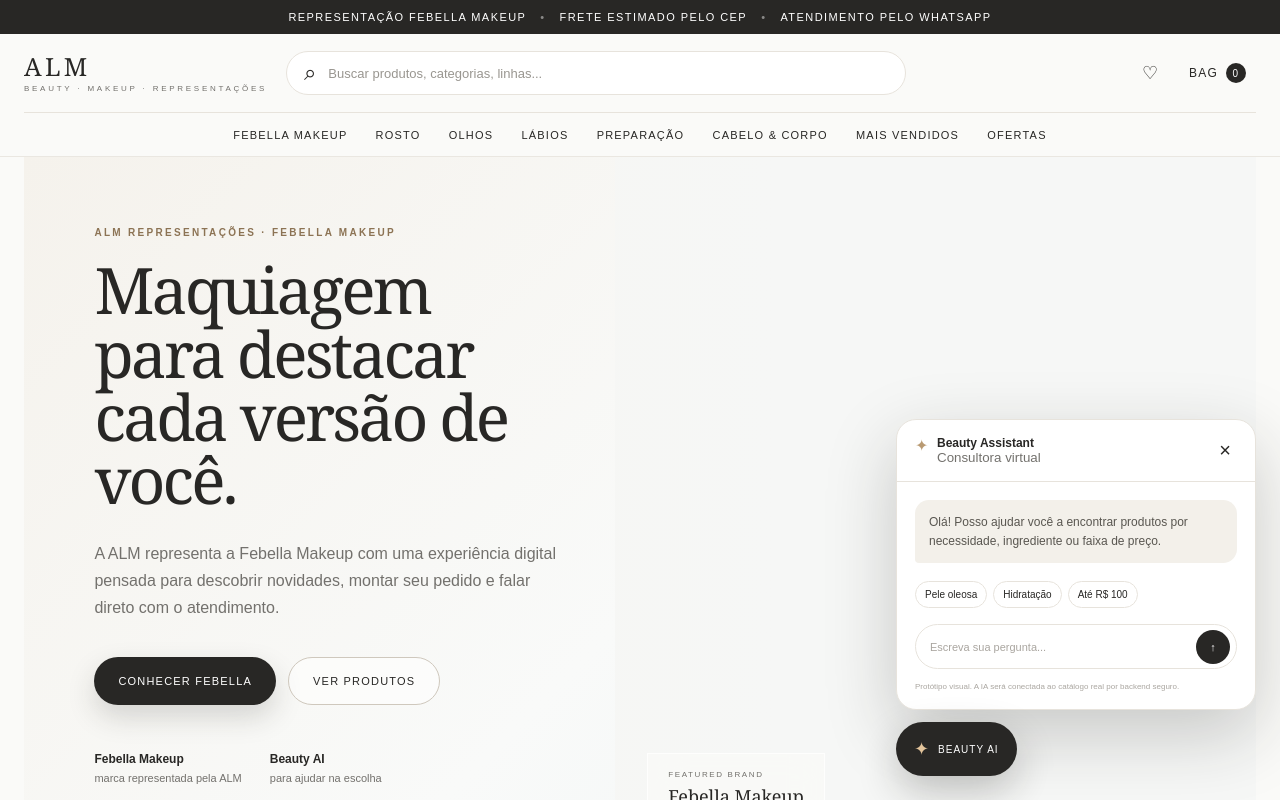
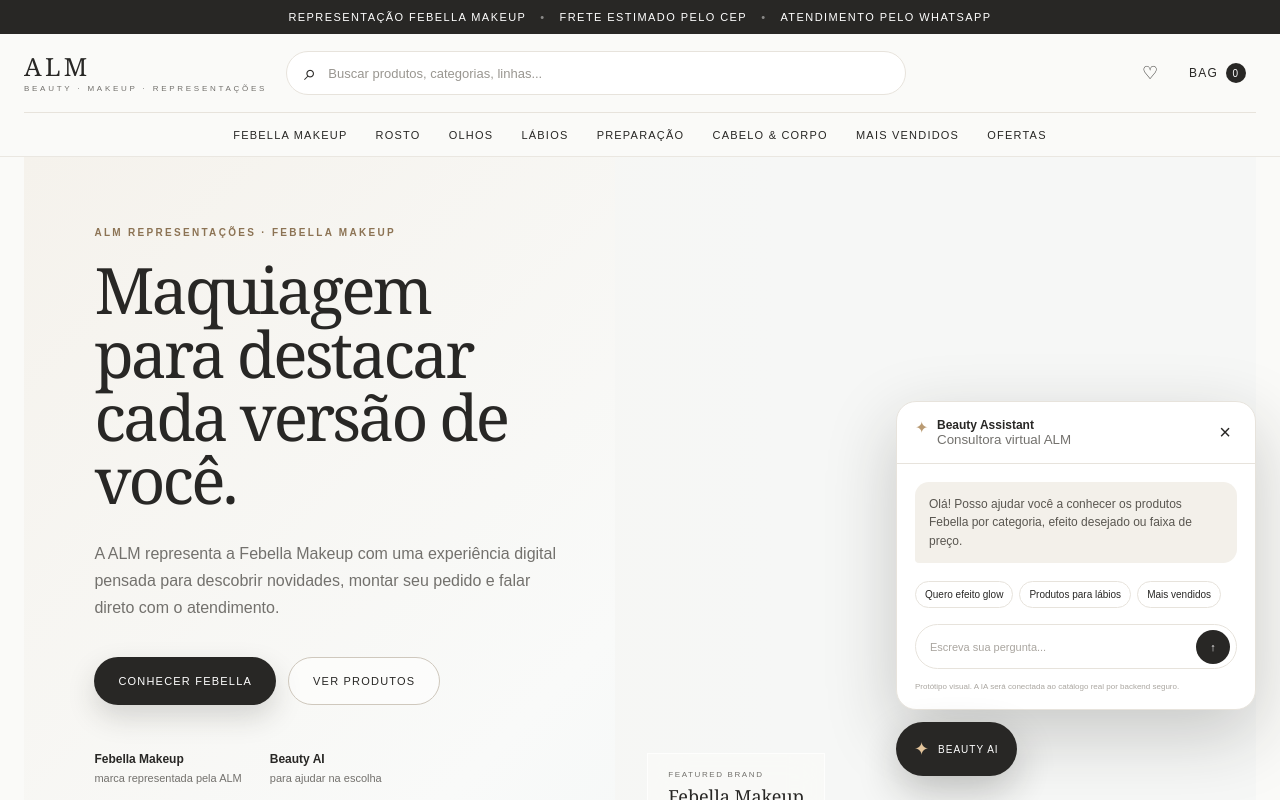
Before and after one commit to FerisReptilium/Alm-representa-es, a Next.js app: page / in a window 1280 px wide. Both pictures are taken after a click on the button "Abrir Beauty Assistant". Shown: the top 800 px of the page. Built offline with nearby package versions, Linux system fonts and the light colour scheme.

Commit message:
feat: align Beauty Assistant copy with Febella catalog

```diff
--- a/components/ai-assistant.tsx
+++ b/components/ai-assistant.tsx
@@ -10,11 +10,11 @@
       {open && (
         <div className="aiPanel" role="dialog" aria-label="Beauty Assistant">
           <div className="aiPanelHead">
-            <div><span className="aiSpark">✦</span><strong>Beauty Assistant</strong><small>Consultora virtual</small></div>
+            <div><span className="aiSpark">✦</span><strong>Beauty Assistant</strong><small>Consultora virtual ALM</small></div>
             <button onClick={() => setOpen(false)} aria-label="Fechar assistente">×</button>
           </div>
-          <div className="aiMessage">Olá! Posso ajudar você a encontrar produtos por necessidade, ingrediente ou faixa de preço.</div>
-          <div className="aiSuggestions"><button>Pele oleosa</button><button>Hidratação</button><button>Até R$ 100</button></div>
+          <div className="aiMessage">Olá! Posso ajudar você a conhecer os produtos Febella por categoria, efeito desejado ou faixa de preço.</div>
+          <div className="aiSuggestions"><button>Quero efeito glow</button><button>Produtos para lábios</button><button>Mais vendidos</button></div>
           <div className="aiInput"><span>Escreva sua pergunta...</span><button aria-label="Enviar">↑</button></div>
           <small className="aiDisclaimer">Protótipo visual. A IA será conectada ao catálogo real por backend seguro.</small>
         </div>
```
